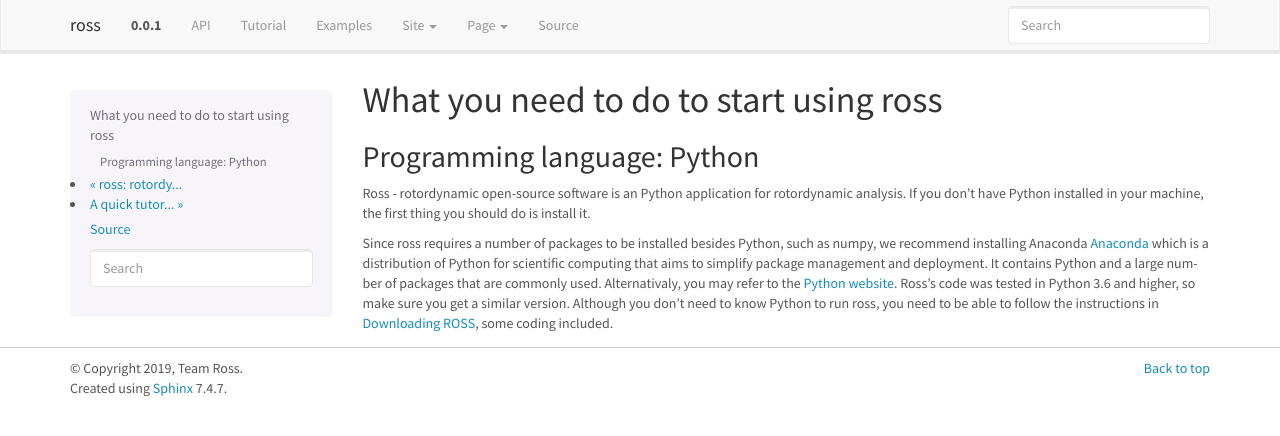
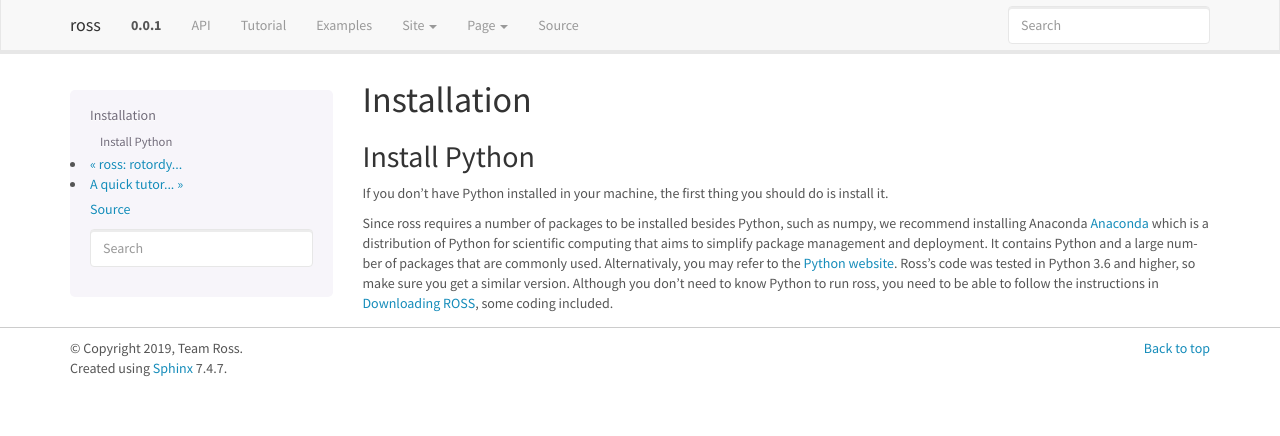
Before and after one commit to petrobras/ross, a Sphinx documentation site: the page built from docs/introduction.rst, in a window 1280 px wide. Shown: the top 436 px of the page. Built offline with Sphinx 7.4.7, drawn with Linux system fonts in a browser that asks for light colours; formulas are drawn with MathJax 3; pages that are not in the unit, such as notebooks, are missing from menus.

Commit message:
Remove explanation about the library
This is already covered in the main page.

```diff
--- a/docs/introduction.rst
+++ b/docs/introduction.rst
@@ -1,13 +1,12 @@
-What you need to do to start using ross
-=======================================
+Installation
+============
 
 .. _introduction:
 
-Programming language: Python
-----------------------------
+Install Python
+--------------
 
-Ross - rotordynamic open-source software is an Python application for rotordynamic
-analysis. If you don't have Python installed in your machine, the first thing you should do is install it.
+If you don't have Python installed in your machine, the first thing you should do is install it.
 
 Since ross requires a number of packages to be installed besides
 Python, such as numpy, we recommend installing Anaconda
```
